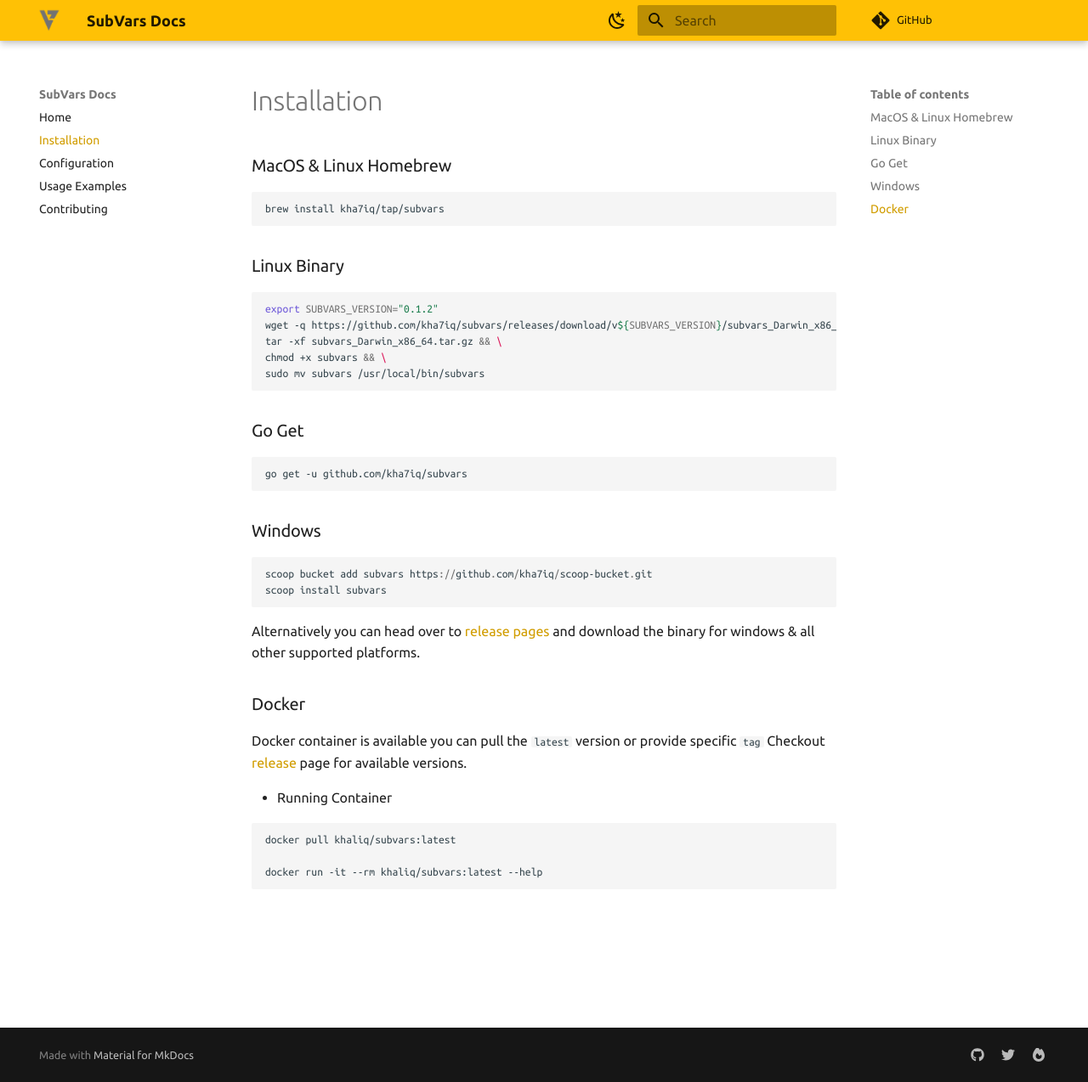
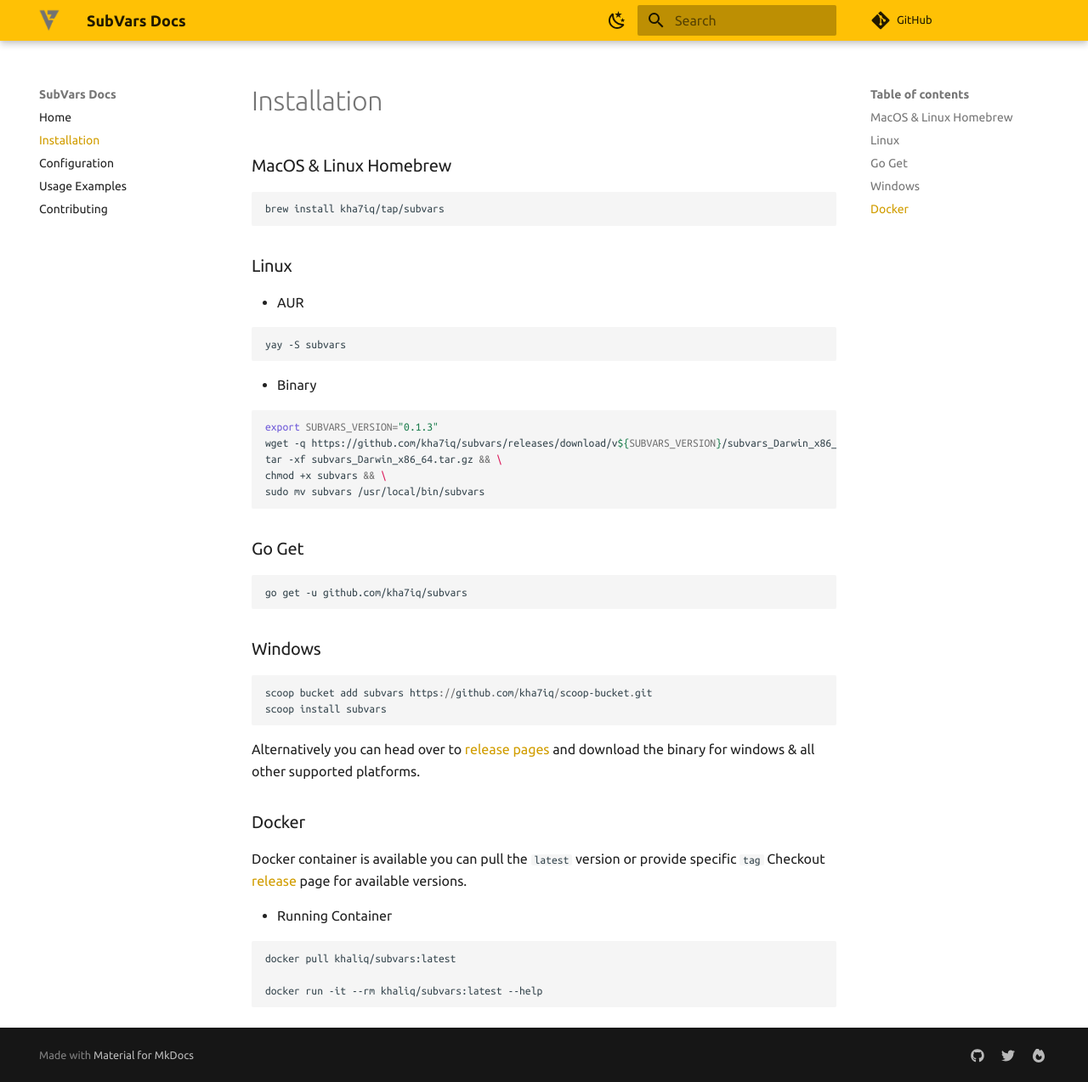
Before and after one commit to TektonOps/subvars, an MkDocs documentation site: the page built from docs/01-installation.md, in a window 1280 px wide and 1274 px high. Shown: the whole window at 85% size. Built offline with MkDocs 1.6.1 and Material for MkDocs 9.7.7, drawn with Linux system fonts in a browser that asks for light colours; comment, search, counter and statistics services are not loaded.

Commit message:
docs: update install instructions

````diff
--- a/docs/01-installation.md
+++ b/docs/01-installation.md
@@ -6,10 +6,16 @@
 brew install kha7iq/tap/subvars
 ```
 
-### Linux Binary
+### Linux
 
+* AUR
 ```bash
-export SUBVARS_VERSION="0.1.2"
+yay -S subvars
+```
+
+* Binary
+```bash
+export SUBVARS_VERSION="0.1.3"
 wget -q https://github.com/kha7iq/subvars/releases/download/v${SUBVARS_VERSION}/subvars_Darwin_x86_64.tar.gz && \
 tar -xf subvars_Darwin_x86_64.tar.gz && \
 chmod +x subvars && \
````
Also changed, not shown: docs/02-configuration.md (+1 -1 lines).
